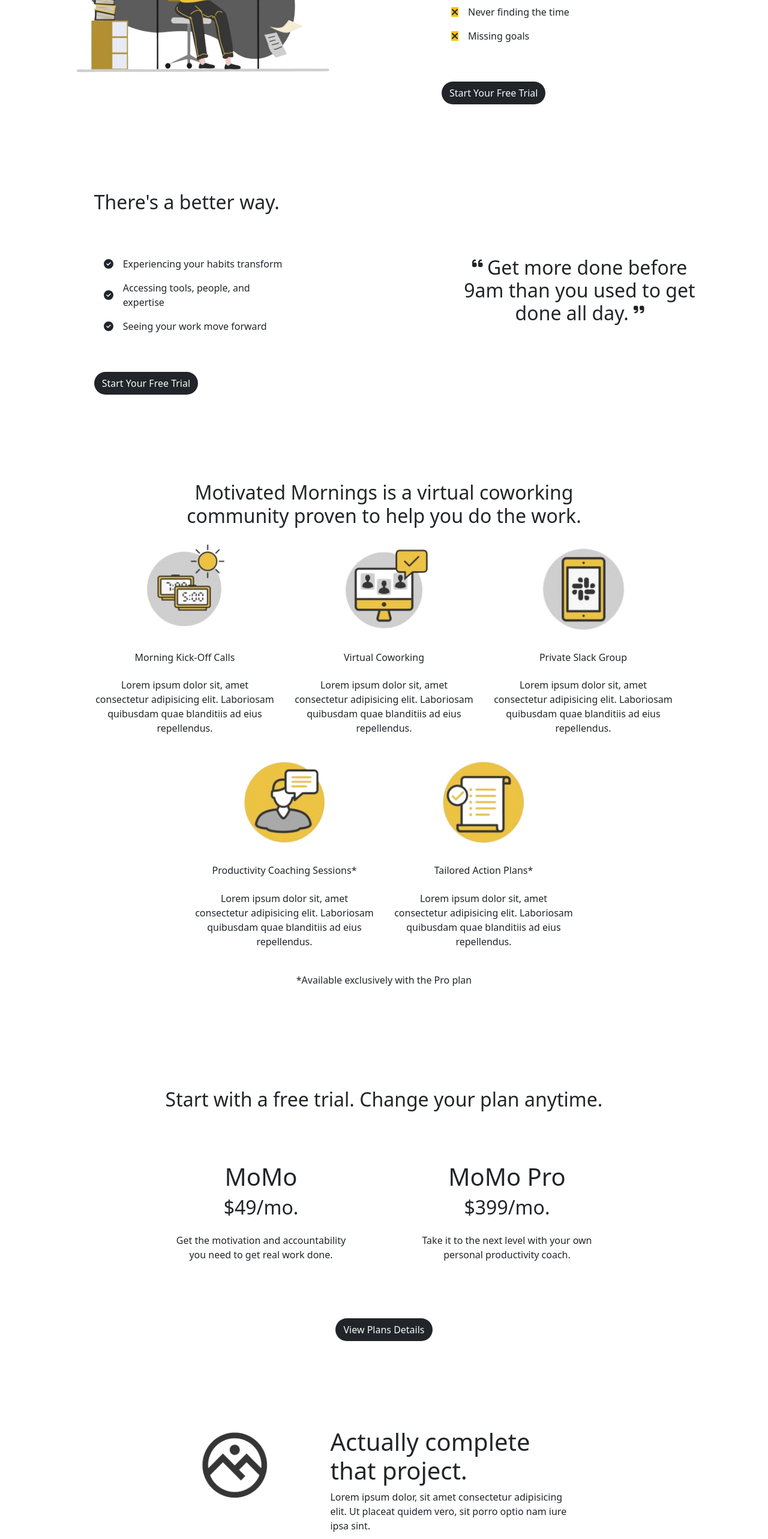
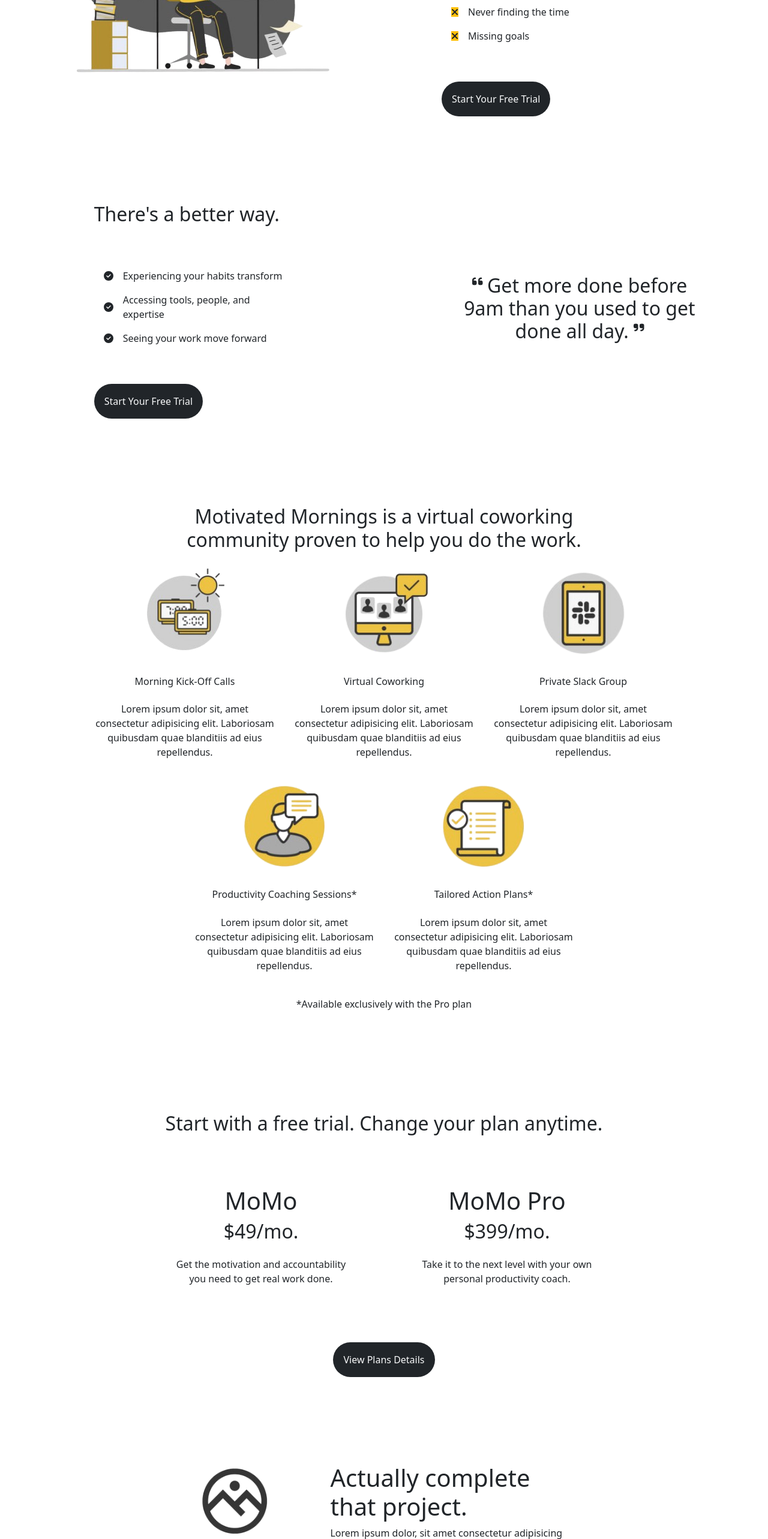
Before and after one commit to Ajith369369/motivated-mornings-frontend, a React (Vite) app: page / in a window 1280 px wide. Shown: the part 1020-3586 px from the top of the page at 60% size. Built offline with nearby package versions, Linux system fonts and the light colour scheme.

Commit message:
Add padding to button.

```diff
--- a/src/components/Header.jsx
+++ b/src/components/Header.jsx
@@ -112,7 +112,7 @@ function Header() {
                   </div>
                 </div>
                 <div className="d-flex justify-content-start align-items-center">
-                  <button className="btn rounded-pill bg-dark text-light">
+                  <button className="btn rounded-pill bg-dark text-light p-3">
                     Start Your Free Trial
                   </button>
                 </div>
@@ -146,7 +146,7 @@ function Header() {
                   </div>
                 </div>
                 <div className="d-flex justify-content-start align-items-center">
-                  <button className="btn rounded-pill bg-dark text-light">
+                  <button className="btn rounded-pill bg-dark text-light p-3">
                     Start Your Free Trial
                   </button>
                 </div>
--- a/src/components/Pricing.jsx
+++ b/src/components/Pricing.jsx
@@ -31,7 +31,7 @@ function Pricing() {
               </div>
             </div>
             <div className="d-flex justify-content-center align-items-center">
-              <button className="btn rounded-pill bg-dark text-light">
+              <button className="btn rounded-pill bg-dark text-light p-3">
                 View Plans Details
               </button>
             </div>
@@ -101,7 +101,7 @@ function Pricing() {
                 />
               </div>
               <div className="d-flex justify-content-start align-items-center my-3">
-                <button className="btn rounded-pill bg-dark text-light">
+                <button className="btn rounded-pill bg-dark text-light p-3">
                   <FontAwesomeIcon icon={faDownLong} className="me-2" />
                   DOWNLOAD THE GUIDE
                 </button>
```
